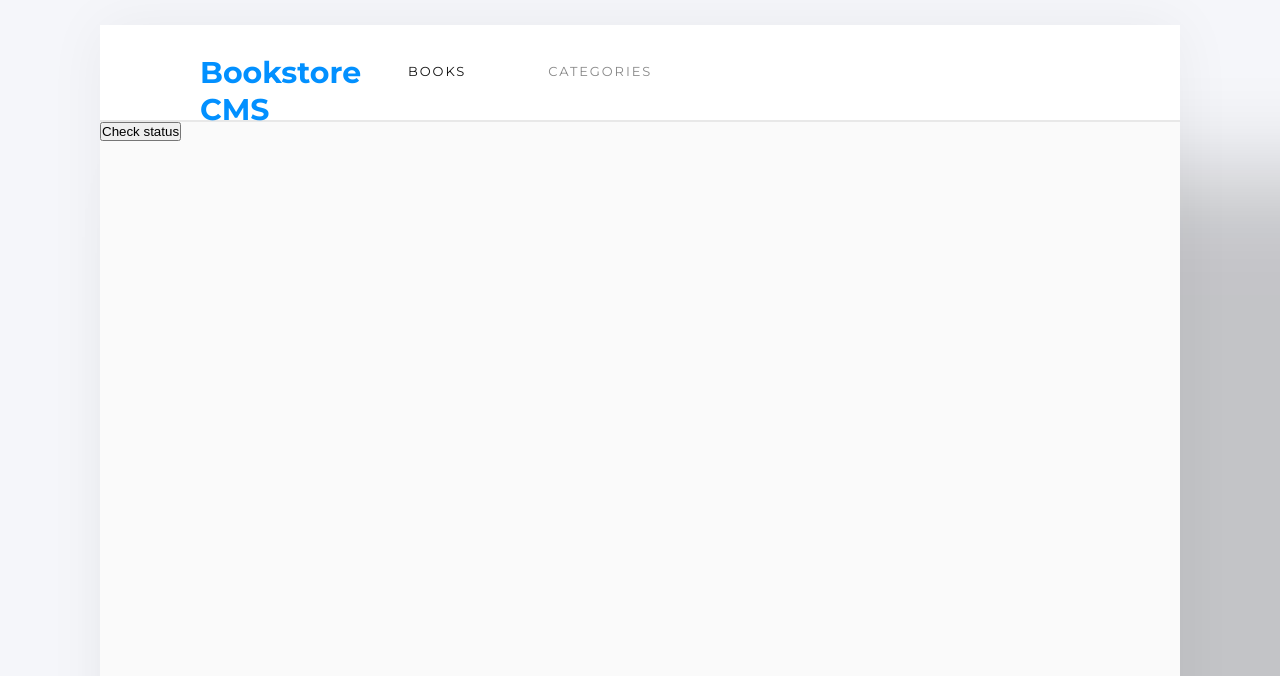
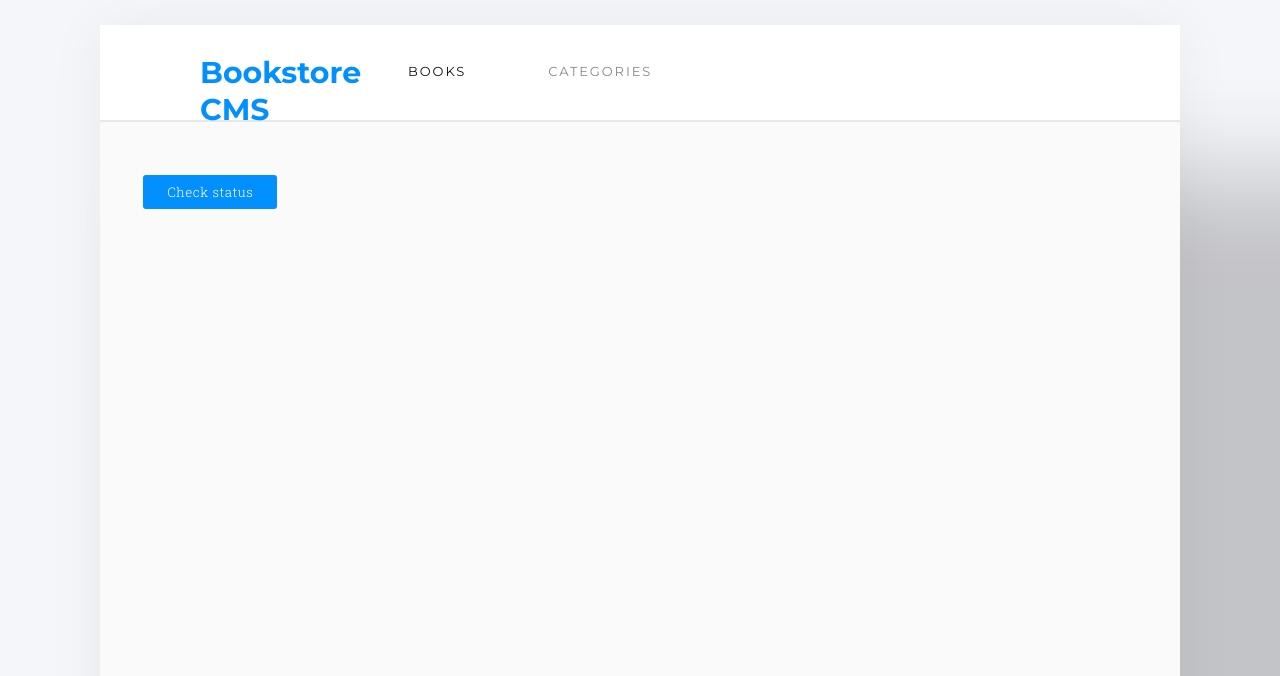
Before and after one commit to anthonymr/bookstore, a React (Create React App) app: page /categories in a window 1280 px wide. Shown: the part 124-800 px from the top of the page. Built offline with nearby package versions, Linux system fonts and the light colour scheme; no server answers.

Commit message:
Styling Categories route

```diff
--- a/src/routes/CategoriesRoute.js
+++ b/src/routes/CategoriesRoute.js
@@ -1,15 +1,16 @@
 import React from 'react';
 import { useDispatch, useSelector } from 'react-redux';
 import { checkStatus } from '../redux/categories/categoriesSlice';
+import styles from '../styles/Categories.module.css';
 
 function CategoriesRoute() {
   const dispatch = useDispatch();
   const status = useSelector((status) => status.categories);
 
   return (
-    <section>
-      <span>{ typeof status === 'string' && status }</span>
-      <button type="button" onClick={() => dispatch(checkStatus())}>Check status</button>
+    <section className={styles.container}>
+      <h1>{ typeof status === 'string' && status }</h1>
+      <button className={styles['primary-button']} type="button" onClick={() => dispatch(checkStatus())}>Check status</button>
     </section>
   );
 }
--- /dev/null
+++ b/src/styles/Categories.module.css
@@ -0,0 +1,16 @@
+.container {
+  padding: 4%;
+}
+
+.primary-button {
+  cursor: pointer;
+  border: none;
+  background-color: #0290ff;
+  border-radius: 3px;
+  padding: 8px 24px;
+  font-family: "Roboto Slab", serif;
+  font-weight: 300;
+  letter-spacing: 0.5px;
+  color: #fff;
+  margin-top: 10px;
+}
```
